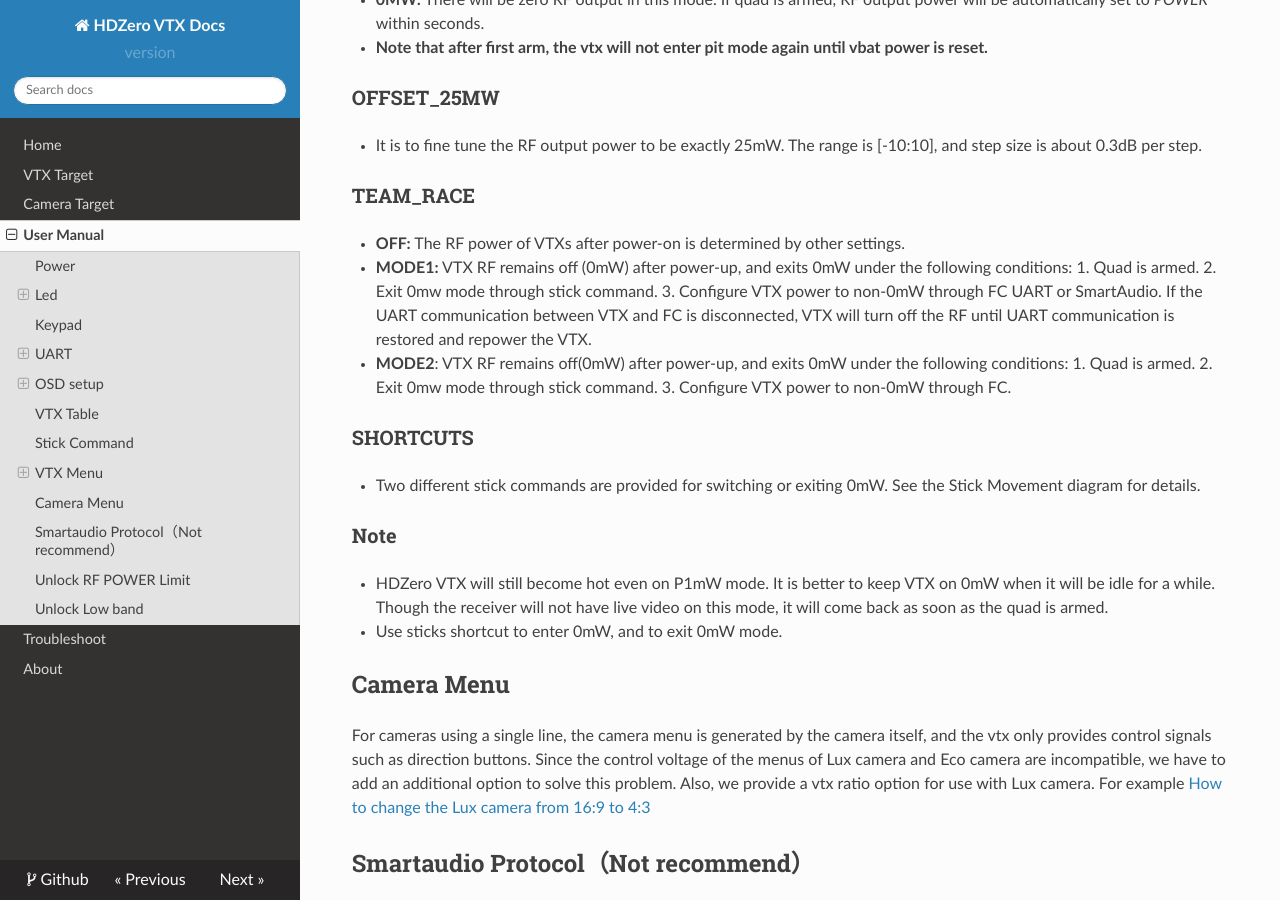
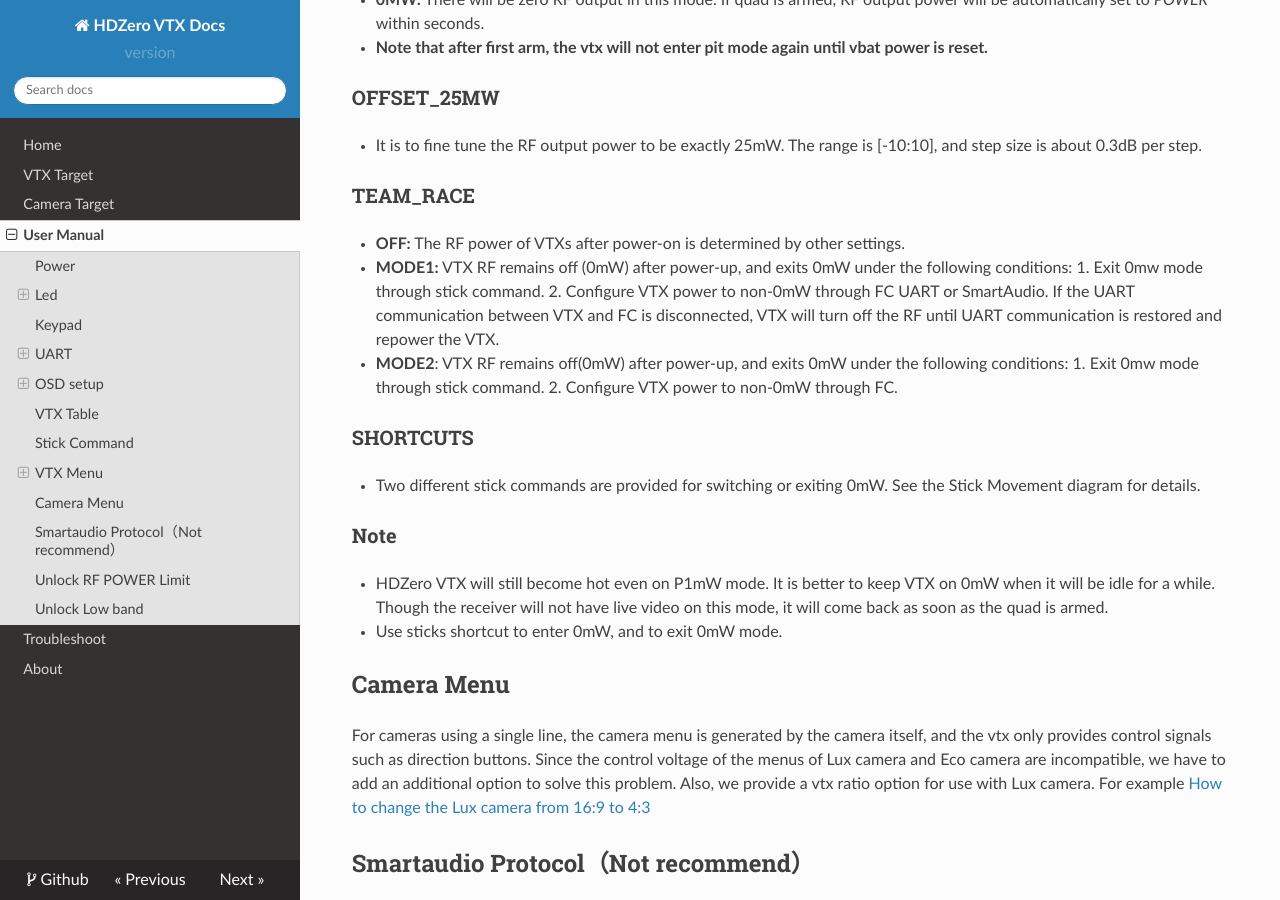
Before and after one commit to hd-zero/hdzero-vtx-docs, an MkDocs documentation site: the page built from docs/vtx_user_manual.md, in a window 1280 px wide and 900 px high, scrolled down 5304 px. Built offline with MkDocs 1.6.1, drawn with Linux system fonts in a browser that asks for light colours; nearby versions of some CDN libraries.

Commit message:
fix TEAM_RACE description

```diff
--- a/docs/vtx_user_manual.md
+++ b/docs/vtx_user_manual.md
@@ -124,8 +124,8 @@ All HDZero VTXes have the following settings for its RF power level management.
 ### TEAM_RACE
 
 - **OFF:** The RF power of VTXs after power-on is determined by other settings.
-- **MODE1:** VTX RF remains off (0mW) after power-up, and exits 0mW under the following conditions: 1. Quad is armed. 2. Exit 0mw mode through stick command. 3. Configure VTX power to non-0mW through FC UART or SmartAudio. If the UART communication between VTX and FC is disconnected, VTX will turn off the RF until UART communication is restored and repower the VTX.
-- **MODE2**: VTX RF remains off(0mW) after power-up, and exits 0mW under the following conditions: 1. Quad is armed. 2. Exit 0mw mode through stick command. 3. Configure VTX power to non-0mW through FC.
+- **MODE1:** VTX RF remains off (0mW) after power-up, and exits 0mW under the following conditions: 1. Exit 0mw mode through stick command. 2. Configure VTX power to non-0mW through FC UART or SmartAudio. If the UART communication between VTX and FC is disconnected, VTX will turn off the RF until UART communication is restored and repower the VTX.
+- **MODE2**: VTX RF remains off(0mW) after power-up, and exits 0mW under the following conditions: 1. Exit 0mw mode through stick command. 2. Configure VTX power to non-0mW through FC.
 
 ### SHORTCUTS
 
```
